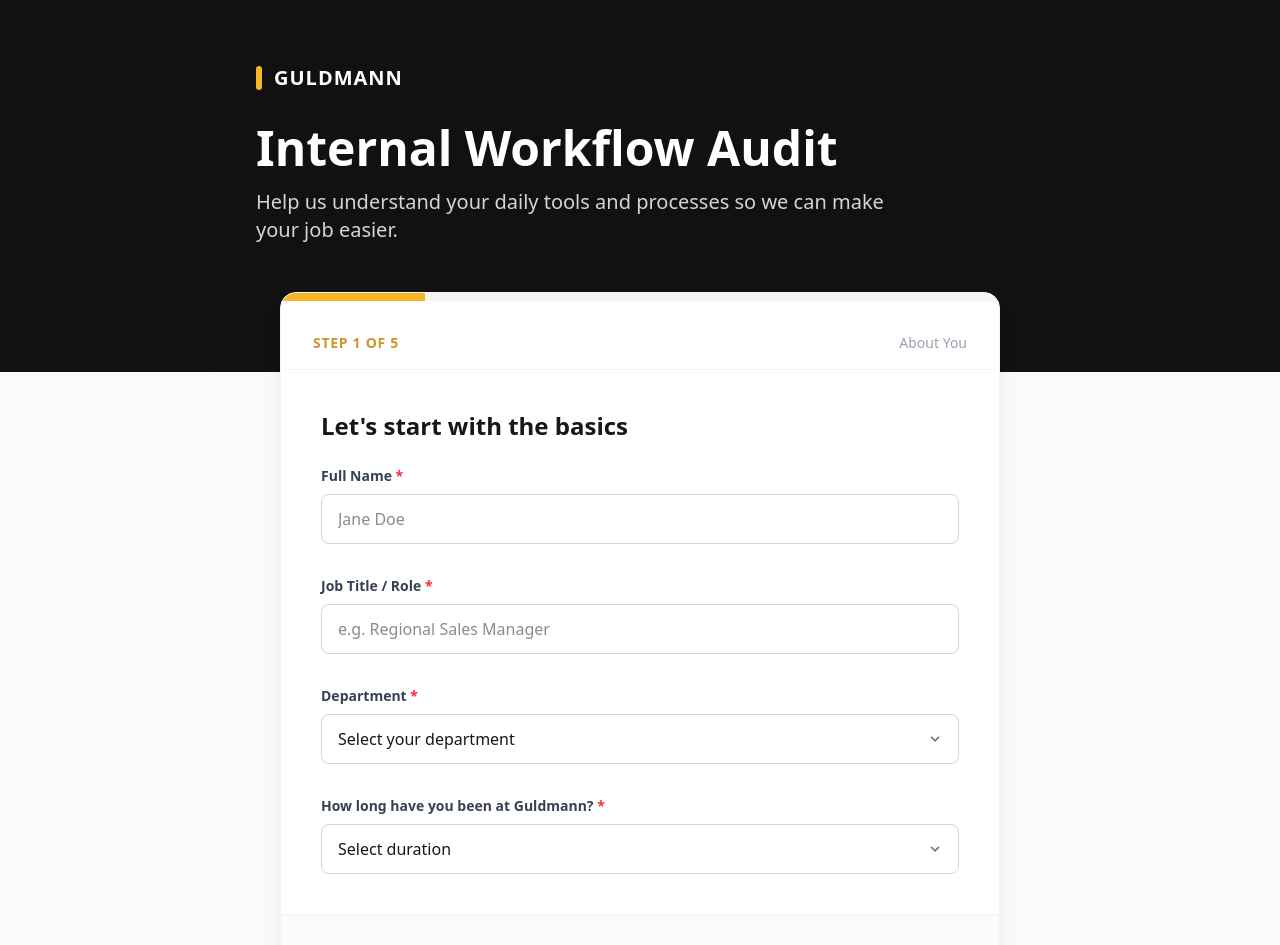
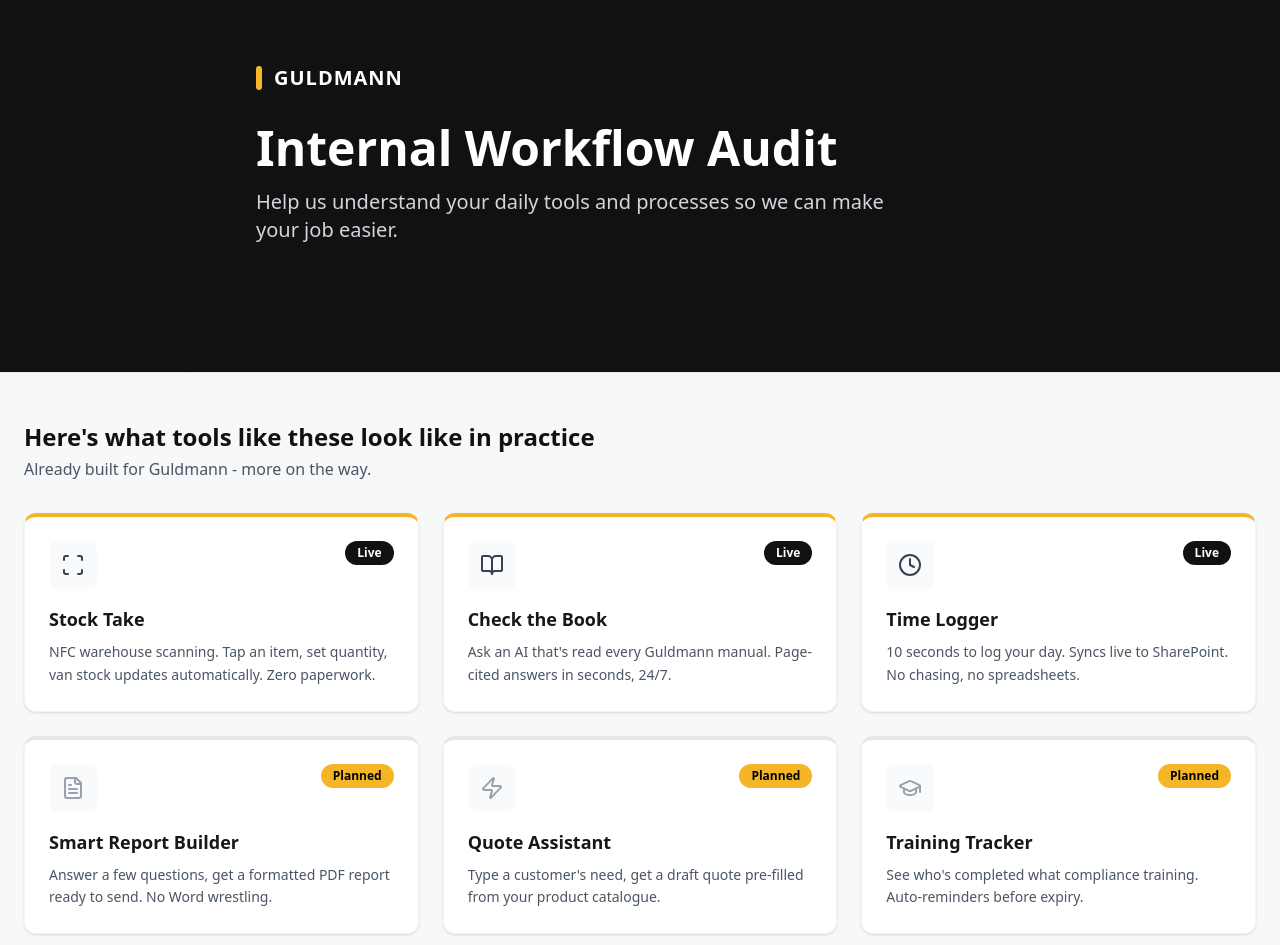
Before and after one commit to JoshOsborne1/josho-portfolio, a Next.js app: page /form in a window 1280 px wide. Shown: the top 945 px of the page. Built offline with nearby package versions, Linux system fonts and the light colour scheme.

Commit message:
pixel: add inspiration cards and contextual hints to Guldmann form

```diff
--- a/src/app/form/page.tsx
+++ b/src/app/form/page.tsx
@@ -2,7 +2,7 @@
 
 import { useState } from 'react';
 import { motion, AnimatePresence } from 'framer-motion';
-import { ChevronRight, ChevronLeft, Check, Loader2 } from 'lucide-react';
+import { ChevronRight, ChevronLeft, Check, Loader2, Scan, BookOpen, Clock, FileText, Zap, GraduationCap, Lightbulb } from 'lucide-react';
 import { GuldmannParticles } from '@/components/GuldmannParticles';
 
 // Reusable custom checkbox component
@@ -65,6 +65,45 @@
     <span className="text-gray-700">{label}</span>
   </label>
 );
+
+
+
+// Reusable Hint Box component
+const HintBox = ({ title, children }: { title: React.ReactNode, children: React.ReactNode }) => {
+  const [isOpen, setIsOpen] = useState(false);
+  return (
+    <div className="mt-4 mb-6 rounded-lg border-l-4 border-[#F4B626] bg-[rgba(244,182,38,0.08)] overflow-hidden">
+      <button
+        type="button"
+        onClick={() => setIsOpen(!isOpen)}
+        className="w-full px-4 py-3 flex items-center justify-between text-left hover:bg-[rgba(244,182,38,0.12)] transition-colors"
+      >
+        <div className="flex items-center gap-2 text-gray-800 font-semibold">
+          <Lightbulb className="w-5 h-5 text-[#F4B626]" />
+          <span>{title}</span>
+        </div>
+        <div className="text-sm font-medium text-gray-600 flex items-center gap-1">
+          {isOpen ? 'Hide' : 'Show examples'}
+          <ChevronRight className={`w-4 h-4 transition-transform duration-200 ${isOpen ? 'rotate-90' : ''}`} />
+        </div>
+      </button>
+      <AnimatePresence>
+        {isOpen && (
+          <motion.div
+            initial={{ height: 0, opacity: 0 }}
+            animate={{ height: 'auto', opacity: 1 }}
+            exit={{ height: 0, opacity: 0 }}
+            transition={{ duration: 0.2 }}
+          >
+            <div className="px-4 pb-4 pt-1 text-sm text-gray-700 leading-relaxed">
+              {children}
+            </div>
+          </motion.div>
+        )}
+      </AnimatePresence>
+    </div>
+  );
+};
 
 export default function GuldmannForm() {
   const [step, setStep] = useState(1);
@@ -232,8 +271,95 @@
         </div>
       </div>
 
+
+      {/* Inspiration Strip */}
+      <div className="w-full bg-[#F7F8FA] border-y border-gray-200 py-12 relative z-10">
+        <div className="max-w-7xl mx-auto px-6">
+          <div className="mb-8">
+            <h2 className="text-2xl font-bold text-[#111111]">Here's what tools like these look like in practice</h2>
+            <p className="text-gray-600 mt-1">Already built for Guldmann - more on the way.</p>
+          </div>
+
+          <div className="flex overflow-x-auto pb-6 -mx-6 px-6 xl:mx-0 xl:px-0 gap-6 snap-x snap-mandatory scrollbar-hide xl:grid xl:grid-cols-3 xl:overflow-visible">
+
+            {/* Real Tool 1 */}
+            <div className="min-w-[300px] xl:min-w-0 bg-white rounded-xl shadow-sm border border-gray-100 p-6 border-t-4 border-t-[#F4B626] snap-start flex-shrink-0 flex flex-col h-full">
+              <div className="flex items-start justify-between mb-4">
+                <div className="w-12 h-12 rounded-lg bg-gray-50 flex items-center justify-center">
+                  <Scan className="w-6 h-6 text-gray-700" />
+                </div>
+                <span className="px-3 py-1 bg-[#111111] text-white text-xs font-bold rounded-full">Live</span>
+              </div>
+              <h3 className="text-lg font-bold mb-2">Stock Take</h3>
+              <p className="text-sm text-gray-600 leading-relaxed mt-auto">NFC warehouse scanning. Tap an item, set quantity, van stock updates automatically. Zero paperwork.</p>
+            </div>
+
+            {/* Real Tool 2 */}
+            <div className="min-w-[300px] xl:min-w-0 bg-white rounded-xl shadow-sm border border-gray-100 p-6 border-t-4 border-t-[#F4B626] snap-start flex-shrink-0 flex flex-col h-full">
+              <div className="flex items-start justify-between mb-4">
+                <div className="w-12 h-12 rounded-lg bg-gray-50 flex items-center justify-center">
+                  <BookOpen className="w-6 h-6 text-gray-700" />
+                </div>
+                <span className="px-3 py-1 bg-[#111111] text-white text-xs font-bold rounded-full">Live</span>
+              </div>
+              <h3 className="text-lg font-bold mb-2">Check the Book</h3>
+              <p className="text-sm text-gray-600 leading-relaxed mt-auto">Ask an AI that's read every Guldmann manual. Page-cited answers in seconds, 24/7.</p>
+            </div>
+
+            {/* Real Tool 3 */}
+            <div className="min-w-[300px] xl:min-w-0 bg-white rounded-xl shadow-sm border border-gray-100 p-6 border-t-4 border-t-[#F4B626] snap-start flex-shrink-0 flex flex-col h-full">
+              <div className="flex items-start justify-between mb-4">
+                <div className="w-12 h-12 rounded-lg bg-gray-50 flex items-center justify-center">
+                  <Clock className="w-6 h-6 text-gray-700" />
+                </div>
+                <span className="px-3 py-1 bg-[#111111] text-white text-xs font-bold rounded-full">Live</span>
+              </div>
+              <h3 className="text-lg font-bold mb-2">Time Logger</h3>
+              <p className="text-sm text-gray-600 leading-relaxed mt-auto">10 seconds to log your day. Syncs live to SharePoint. No chasing, no spreadsheets.</p>
+            </div>
+
+            {/* Possible Tool 1 */}
+            <div className="min-w-[300px] xl:min-w-0 bg-white rounded-xl shadow-sm border border-gray-100 p-6 border-t-4 border-t-gray-200 snap-start flex-shrink-0 flex flex-col h-full relative overflow-hidden group hover:border-t-[#F4B626] transition-colors">
+              <div className="flex items-start justify-between mb-4 relative z-10">
+                <div className="w-12 h-12 rounded-lg bg-gray-50 flex items-center justify-center group-hover:bg-gray-100 transition-colors">
+                  <FileText className="w-6 h-6 text-gray-400 group-hover:text-gray-700 transition-colors" />
+                </div>
+                <span className="px-3 py-1 bg-[#F4B626] text-black text-xs font-bold rounded-full">Planned</span>
+              </div>
+              <h3 className="text-lg font-bold mb-2 relative z-10">Smart Report Builder</h3>
+              <p className="text-sm text-gray-600 leading-relaxed mt-auto relative z-10">Answer a few questions, get a formatted PDF report ready to send. No Word wrestling.</p>
+            </div>
+
+            {/* Possible Tool 2 */}
+            <div className="min-w-[300px] xl:min-w-0 bg-white rounded-xl shadow-sm border border-gray-100 p-6 border-t-4 border-t-gray-200 snap-start flex-shrink-0 flex flex-col h-full relative overflow-hidden group hover:border-t-[#F4B626] transition-colors">
+              <div className="flex items-start justify-between mb-4 relative z-10">
+                <div className="w-12 h-12 rounded-lg bg-gray-50 flex items-center justify-center group-hover:bg-gray-100 transition-colors">
+                  <Zap className="w-6 h-6 text-gray-400 group-hover:text-gray-700 transition-colors" />
+                </div>
+                <span className="px-3 py-1 bg-[#F4B626] text-black text-xs font-bold rounded-full">Planned</span>
+              </div>
+              <h3 className="text-lg font-bold mb-2 relative z-10">Quote Assistant</h3>
+              <p className="text-sm text-gray-600 leading-relaxed mt-auto relative z-10">Type a customer's need, get a draft quote pre-filled from your product catalogue.</p>
+            </div>
+
+            {/* Possible Tool 3 */}
+            <div className="min-w-[300px] xl:min-w-0 bg-white rounded-xl shadow-sm border border-gray-100 p-6 border-t-4 border-t-gray-200 snap-start flex-shrink-0 flex flex-col h-full relative overflow-hidden group hover:border-t-[#F4B626] transition-colors">
+              <div className="flex items-start justify-between mb-4 relative z-10">
+                <div className="w-12 h-12 rounded-lg bg-gray-50 flex items-center justify-center group-hover:bg-gray-100 transition-colors">
+                  <GraduationCap className="w-6 h-6 text-gray-400 group-hover:text-gray-700 transition-colors" />
+                </div>
+                <span className="px-3 py-1 bg-[#F4B626] text-black text-xs font-bold rounded-full">Planned</span>
+              </div>
+              <h3 className="text-lg font-bold mb-2 relative z-10">Training Tracker</h3>
+              <p className="text-sm text-gray-600 leading-relaxed mt-auto relative z-10">See who's completed what compliance training. Auto-reminders before expiry.</p>
+            </div>
+
+          </div>
+        </div>
+      </div>
+
       {/* Main Form Container */}
-      <div className="max-w-3xl mx-auto px-4 md:px-6 -mt-20 relative z-20">
+      <div className="max-w-3xl mx-auto px-4 md:px-6 -mt-10 relative z-20 pb-20">
         <div className="bg-white rounded-2xl shadow-xl border border-gray-100 overflow-hidden">
 
           {/* Progress Bar */}
@@ -396,9 +522,15 @@
                       )}
                     </div>
 
+
                     <div className="space-y-3 pt-4">
                       <label className="block text-sm font-semibold text-gray-700">How many hours a week do you spend on repetitive or manual tasks? <span className="text-red-500">*</span></label>
                       <p className="text-sm text-gray-500 mb-2">Think data entry, copying between systems, formatting reports, etc.</p>
+
+                      <HintBox title="Not sure what could be automated?">
+                        <p>Things like copying data between systems, chasing colleagues for updates, formatting the same report every week, filling in the same fields across multiple spreadsheets - all of these can typically be automated.</p>
+                      </HintBox>
+
                       <div className="grid grid-cols-1 sm:grid-cols-2 gap-3">
                         {[
                           'Less than 2hrs',
@@ -582,9 +714,20 @@
                       </AnimatePresence>
                     </div>
 
+
                     <div className="space-y-3 pt-4 border-t border-gray-100">
                       <label className="block text-sm font-semibold text-gray-700">Which of these AI-assisted tasks interest you most? <span className="text-red-500">*</span></label>
                       <p className="text-sm text-gray-500 mb-2">Select up to 3</p>
+
+                      <HintBox title="What AI can actually do at work (with real examples):">
+                        <ul className="list-disc pl-5 space-y-1">
+                          <li>"Summarise this 40-page report for me" - done in 10 seconds</li>
+                          <li>"Draft a reply to this complaint email" - review and send in 2 minutes</li>
+                          <li>"Find every mention of [customer name] across our SharePoint files" - instant</li>
+                          <li>"I need to write up this site visit" - speak naturally, AI formats it</li>
+                        </ul>
+                      </HintBox>
+
                       <div className="grid grid-cols-1 gap-2">
                         {[
                           'Writing/drafting emails and documents',
@@ -633,13 +776,25 @@
                   </div>
                 )}
 
+
                 {/* --- STEP 5: MAKING LIFE EASIER --- */}
                 {step === 5 && (
                   <div className="space-y-8">
                     <h2 className="text-2xl font-bold mb-6">Making Life Easier</h2>
-                    <p className="text-gray-600 mb-6">Your honest feedback here is incredibly valuable.</p>
+                    <p className="text-gray-600 mb-2">Your honest feedback here is incredibly valuable.</p>
 
-                    <div className="space-y-2">
+                    <HintBox title="Need inspiration? Common examples from teams like yours:">
+                      <ul className="list-disc pl-5 space-y-1">
+                        <li>Filling in the same information across multiple systems</li>
+                        <li>Chasing colleagues for sign-offs or updates</li>
+                        <li>Manually creating weekly/monthly reports from spreadsheets</li>
+                        <li>Formatting and sending the same type of email repeatedly</li>
+                        <li>Finding the right document in SharePoint</li>
+                        <li>Logging time or activity at the end of the day</li>
+                      </ul>
+                    </HintBox>
+
+                    <div className="space-y-2 mt-4">
                       <label htmlFor="frustrations" className="block text-sm font-semibold text-gray-700">What's the most time-consuming or frustrating part of your job?</label>
                       <textarea
                         id="frustrations"
```
